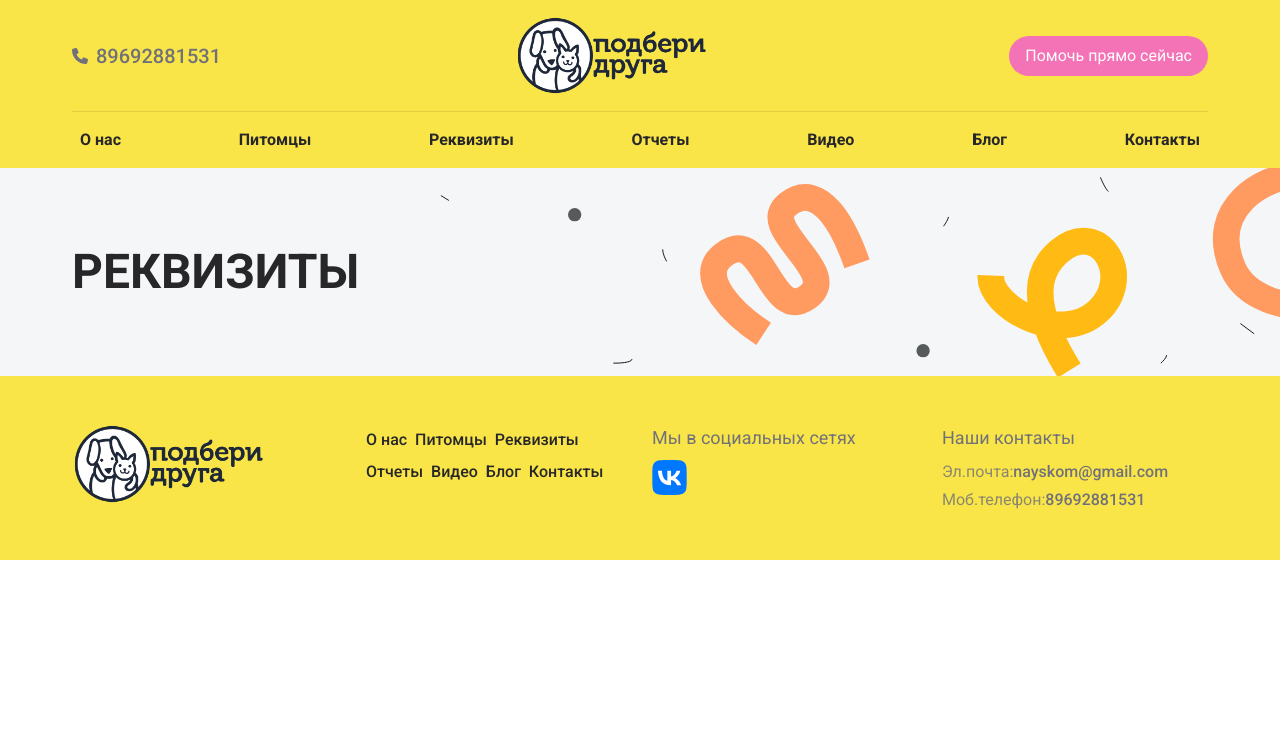
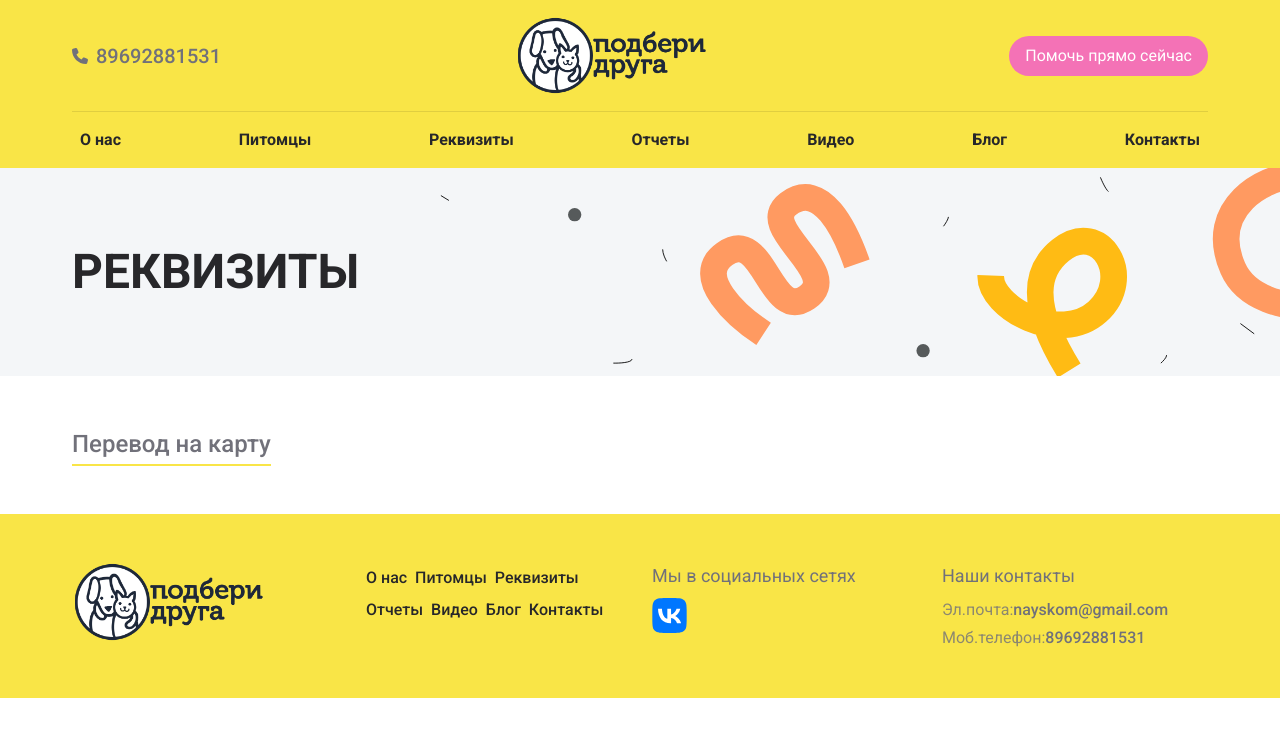
Before and after one commit to webNekit/animals-website-next.js, a Next.js app: page /requisites in a window 1280 px wide. Shown: the top 736 px of the page. Built offline with nearby package versions, Linux system fonts and the light colour scheme.

Commit message:
Начал делать страницу реквизиты

```diff
--- a/src/app/(route)/requisites/page.jsx
+++ b/src/app/(route)/requisites/page.jsx
@@ -5,6 +5,11 @@ export default function requisites() {
   return (
     <>
         <HeaderPage introTitle={'Реквизиты'} />
+        <section className="w-full py-12">
+          <div className="container mx-auto">
+            <h2 className="inline-block py-1 text-left text-2xl font-medium border-b-2 border-primary">Перевод на карту</h2>
+          </div>
+        </section>
     </>
   )
 }
```
